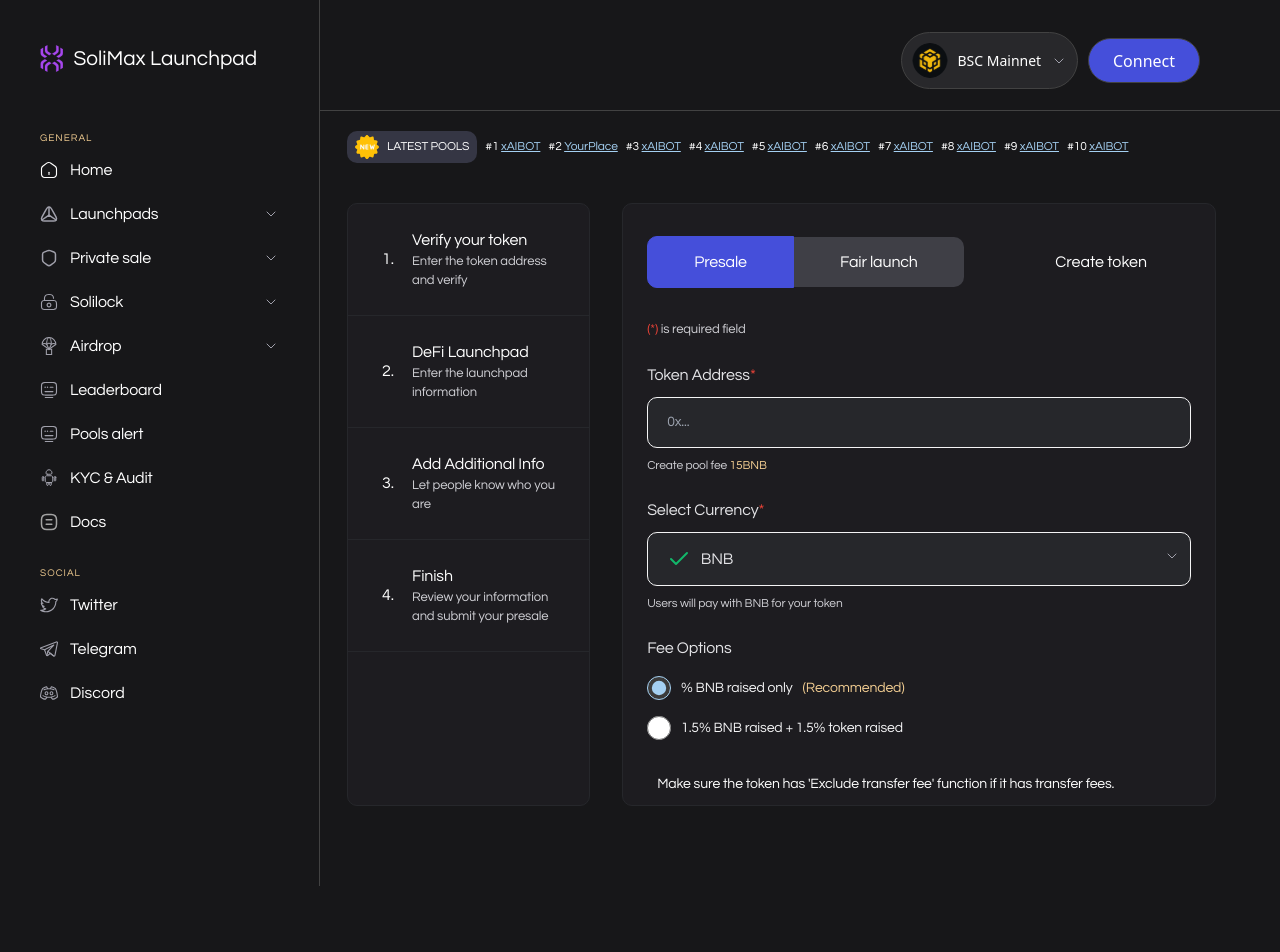
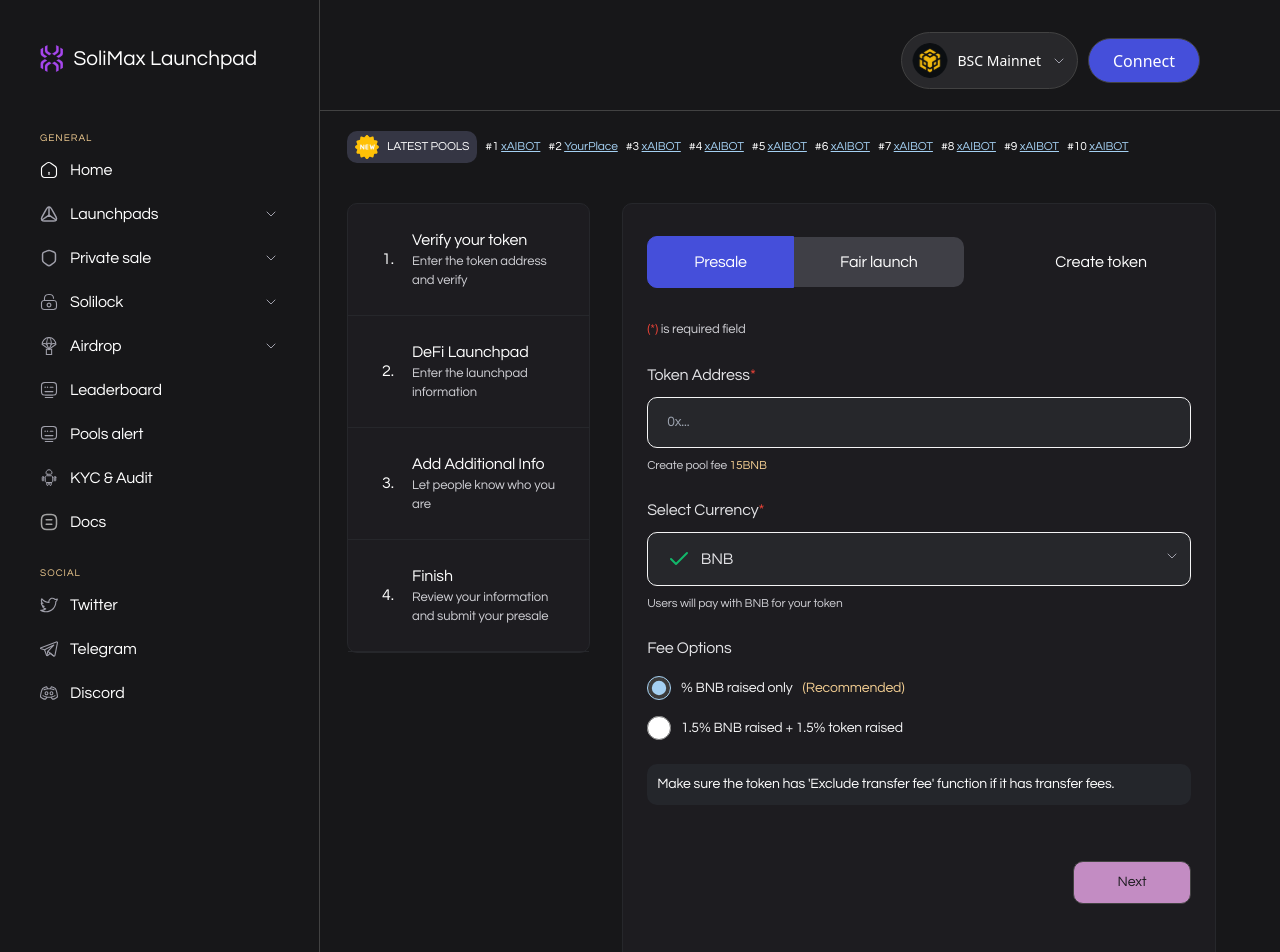
Before and after one commit to Jay035/Solimax-v2, a Next.js app: page /createLaunchpad in a window 1280 px wide. Shown: the top 952 px of the page. Before the commit the page ends 886 px from the top, so only its background shows below. Built offline with nearby package versions, Linux system fonts and the light colour scheme.

Commit message:
implemented create launchpad step first form

```diff
--- a/app/createLaunchpad/page.tsx
+++ b/app/createLaunchpad/page.tsx
@@ -32,11 +32,11 @@ export default function CreateLaunchpad() {
     console.log("Selected option:", selectedValue);
   };
   return (
-    <main className="mt-[2.5rem] text-white flex gap-8">
+    <main className="mt-[2.5rem]  text-white flex items-start gap-8">
       {/* LEFT COLUMN */}
       <CreationSteps />
       {/* RIGHT COLUMN */}
-      <section className="bg-[#1D1C20] rounded-[0.625rem] px-6 pt-8 text-white border border-[#26272B] w-full">
+      <section className="bg-[#1D1C20] pb-[6rem] rounded-[0.625rem] px-6 pt-8 text-white border border-[#26272B] w-full">
         <div className="flex justify-between mb-8 md:items-center gap-4 pr-11">
           {/* presale_fair Launch group */}
           <div className="">
@@ -118,10 +118,11 @@ export default function CreateLaunchpad() {
               1.5% BNB raised + 1.5% token raised
             </label>
           </div>
-          <div className="text-[0.875rem] tracking-[-0.00875rem] p-[0.625rem] bg-[#a4d0f2c] rounded-[0.625rem]">
+          <div className="mb-8 text-[0.875rem] tracking-[-0.00875rem] p-[0.625rem] bg-[#a4d0f2]/[0.05] rounded-[0.625rem]">
             Make sure the token has &apos;Exclude transfer fee&apos; function if
             it has transfer fees.
           </div>
+          <button className="bg-[#C38CC3] w-[7.375rem] ml-auto text-center rounded-[0.625rem] p-[0.625rem] border-[0.5px] border-[#424242] text-[#1D1C20] text-[0.875rem]">Next</button>
         </form>
       </section>
     </main>
```
